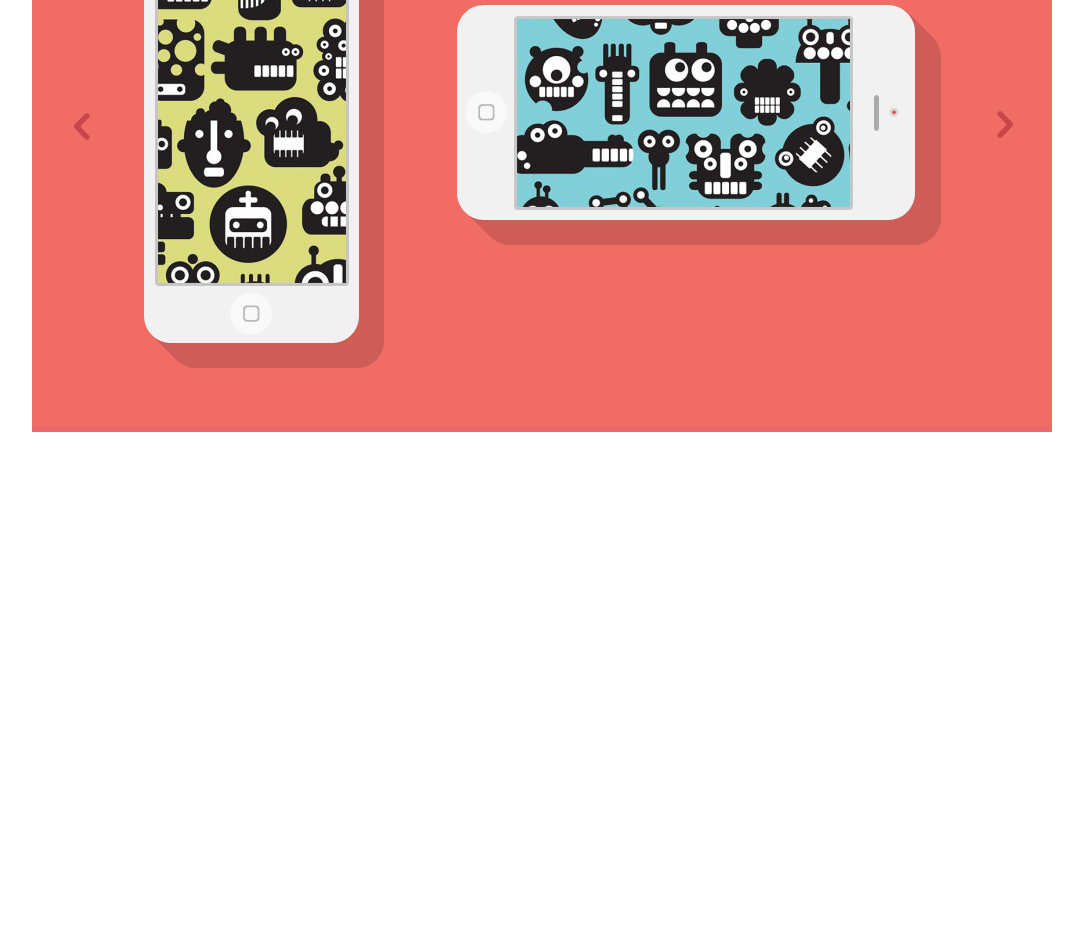
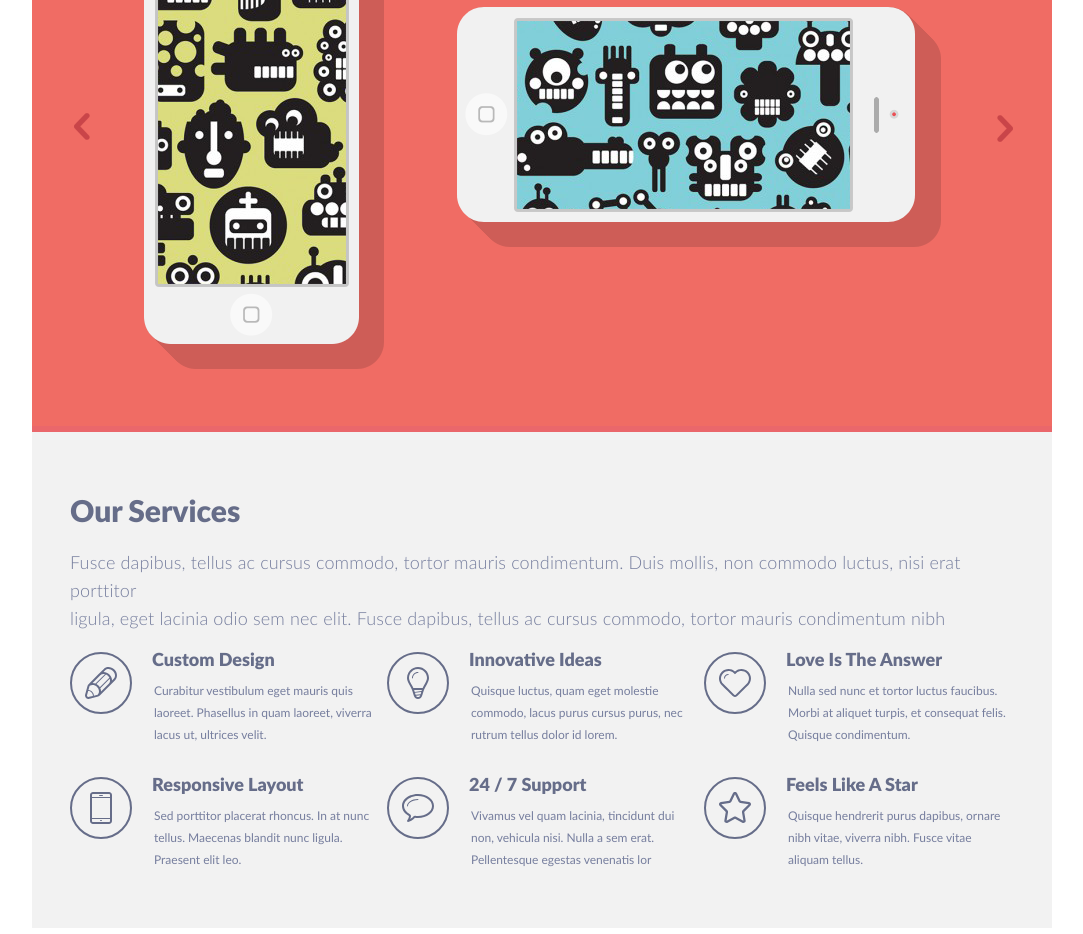
Before and after one commit to romanenkoandrew/singolo, a plain HTML site: page singolo1.html in a window 1280 px wide. Shown: the part 262-1196 px from the top of the page, without its empty margins (98-1181 px from the left). Before the commit the page ends 800 px from the top, so only its background shows below. Drawn offline with Linux system fonts and the light colour scheme.

Commit message:
feat: add block our services

```diff
--- a/singolo1.css
+++ b/singolo1.css
@@ -2,8 +2,7 @@
     margin: 0;
     padding: 0;
     font-size: 10px;
-    line-height: 1;
-    font-family: Lato, Georgia, Times, 'Times New Roman', serif;
+    font-family: "Lato", Georgia, Times, 'Times New Roman', serif;
 }
 .wrapper {
     max-width: 1020px;
@@ -74,9 +73,7 @@
     color: #f06c64;
 }
 
-
-
-
+/* ================== SLIDER ===================== */
 
 .slider {
     height: 593px;
@@ -105,3 +102,96 @@
     top: -486px;
     transform: rotate(180deg);
 }
+/* ================== SERVICES ===================== */
+.services {
+    height: 436px;
+    background-color: #f2f2f2;
+    padding: 60px 43px 0px 38px;
+    border-bottom: 6px solid #ffffff;
+}
+
+.services h2 {
+    font-family: "Lato";
+    font-size: 3rem;
+    font-weight: 900;
+    color: #666d89;
+    word-spacing: -1.0px;
+    padding-bottom: 20px;
+}
+
+.services>p {
+    font-family: "Lato";
+    font-size: 1.8rem;
+    font-weight: 300;
+    color: #767e9e;
+    line-height: 28px;
+    letter-spacing: 0.15px;
+    height: 57px;
+    width: 940px;
+    padding-bottom: 47px;
+}
+/* ================== SERVICES LIST ===================== */
+
+.services__list-item {
+    display: flex;
+    justify-content: space-between;
+    flex-wrap: wrap;
+}
+.services__list-item h3 {
+    font-family: "Lato";
+    font-size: 1.8rem;
+    font-weight: 900;
+    color: #666d89;
+    padding-bottom: 13px;
+    padding-left: 8px;
+    line-height: 15px;
+}
+.services__list-item p {
+    font-family: "Lato";
+    font-size: 1.2rem;
+    font-weight: 400;
+    color: #767e9e;
+    line-height: 22px;
+    padding-left: 10px;
+}
+.list-icon {
+    width: 32px;
+    height: 32px;
+    border: 2px solid #666d89;
+    border-radius: 50%;
+    padding: 13px;
+}
+.list-description {
+    flex-basis: 231px;
+    padding-bottom: 31px;
+}
+.pen {
+    background-image: url(./assets/img/main-services/pen.svg);
+    background-repeat: no-repeat;
+    background-position: center;
+}
+.bulb {
+    background-image: url(./assets/img/main-services/bulb.svg);
+    background-repeat: no-repeat;
+    background-position: center;
+}
+.heart {
+    background-image: url(./assets/img/main-services/heart.svg);
+    background-repeat: no-repeat;
+    background-position: center;
+}
+.phone {
+    background-image: url(./assets/img/main-services/phone.svg);
+    background-repeat: no-repeat;
+    background-position: center;
+}
+.bubble {
+    background-image: url(./assets/img/main-services/bubble.svg);
+    background-repeat: no-repeat;
+    background-position: center;
+}
+.star {
+    background-image: url(./assets/img/main-services/star.svg);
+    background-repeat: no-repeat;
+    background-position: center;
+}
--- a/singolo1.html
+++ b/singolo1.html
@@ -40,6 +40,79 @@
                 </div>
             </section>
 
+            <section class="services">
+                <h2>Our Services</h2>
+                <p>Fusce dapibus, tellus ac cursus commodo, tortor mauris condimentum. Duis mollis, non commodo luctus, nisi erat porttitor
+                    <br>
+                    ligula, eget lacinia odio sem nec elit. Fusce dapibus, tellus ac cursus commodo, tortor mauris condimentum nibh
+                </p>
+
+                <div class="services__list">
+                    <div class="services__list-item">
+                        <div class="list-icon pen"></div>
+                        <div class="list-description">
+                            <h3>Custom Design</h3>
+                            <p>
+                                Curabitur vestibulum eget mauris quis <br>
+                                laoreet. Phasellus in quam laoreet, viverra <br>
+                                lacus ut, ultrices velit.
+                            </p>
+                        </div>
+
+                        <div class="list-icon bulb"></div>
+                        <div class="list-description">
+                            <h3>Innovative Ideas</h3>
+                            <p>
+                                Quisque luctus, quam eget molestie <br>
+                                commodo, lacus purus cursus purus, nec <br>
+                                rutrum tellus dolor id lorem.
+                            </p>
+                        </div>
+
+                        <div class="list-icon heart"></div>
+                        <div class="list-description">
+                            <h3>Love Is The Answer</h3>
+                            <p>
+                                Nulla sed nunc et tortor luctus faucibus. <br>
+                                Morbi at aliquet turpis, et consequat felis. <br>
+                                Quisque condimentum.
+                            </p>
+                        </div>
+
+                        <div class="list-icon phone"></div>
+                        <div class="list-description">
+                            <h3>Responsive Layout</h3>
+                            <p>
+                                Sed porttitor placerat rhoncus. In at nunc <br>
+                                tellus. Maecenas blandit nunc ligula. <br>
+                                Praesent elit leo.
+                            </p>
+                        </div>
+
+                        <div class="list-icon bubble"></div>
+                        <div class="list-description">
+                            <h3>24 / 7 Support</h3>
+                            <p>
+                                Vivamus vel quam lacinia, tincidunt dui <br>
+                                non, vehicula nisi. Nulla a sem erat. <br>
+                                Pellentesque egestas venenatis lor
+                            </p>
+                        </div>
+
+                        <div class="list-icon star"></div>
+                        <div class="list-description">
+                            <h3>Feels Like A Star</h3>
+                            <p>
+                                Quisque hendrerit purus dapibus, ornare <br>
+                                nibh vitae, viverra nibh. Fusce vitae <br>
+                                aliquam tellus.
+                            </p>
+                        </div>
+                    </div>
+                </div>
+
+            </section>
+
         </main>
     </div>
 
```
Also changed, not shown: assets/img/main-services/bubble.svg (added), assets/img/main-services/bulb.svg (added), assets/img/main-services/heart.svg (added), assets/img/main-services/pen.svg (added), assets/img/main-services/phone.svg (added), assets/img/main-services/star.svg (added). Lines whose indentation alone changed are shown as unchanged.
